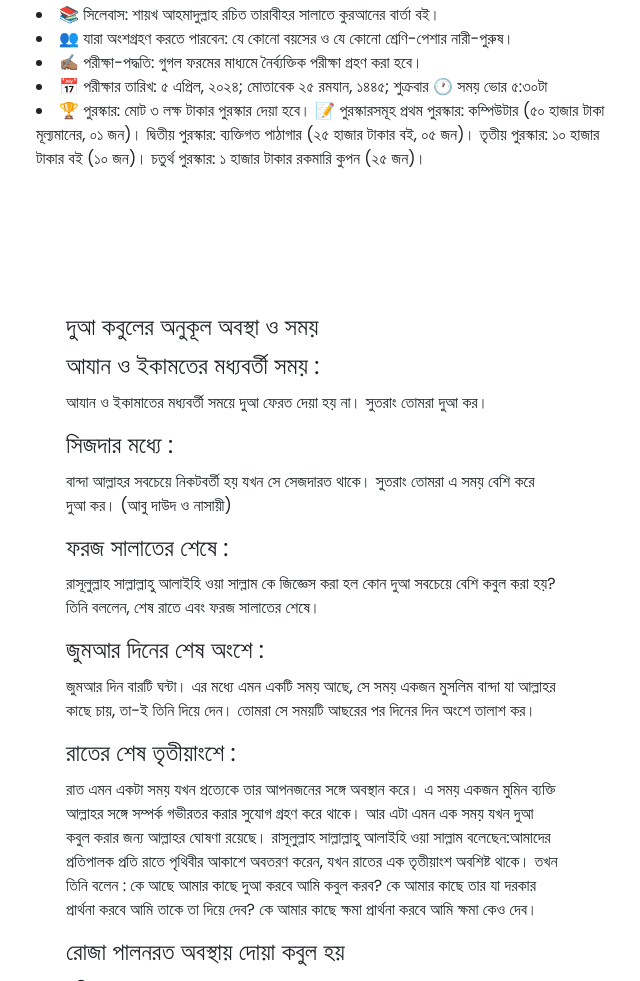
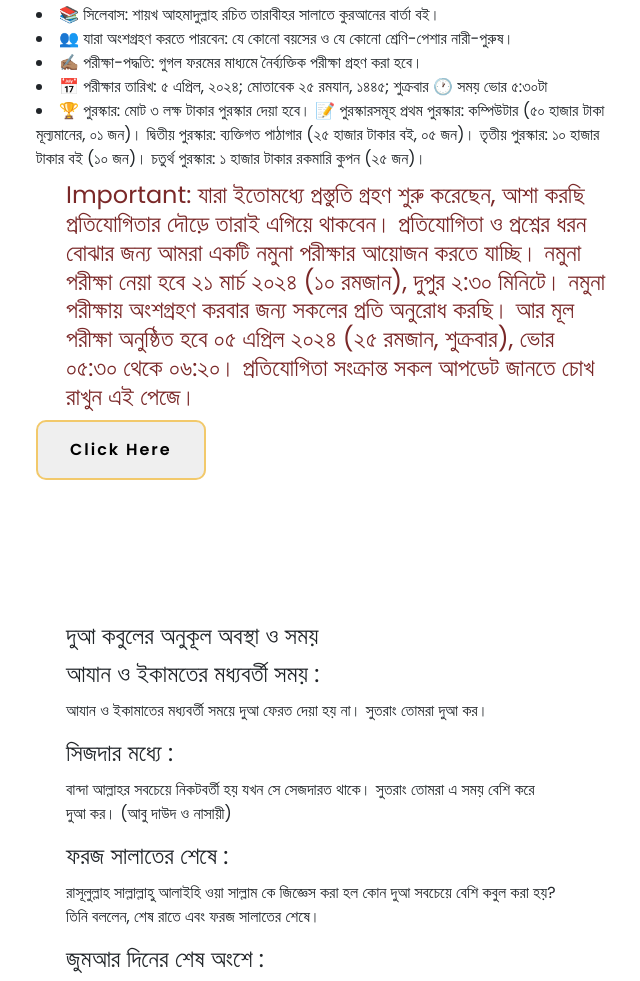
Before and after one commit to afrainakhter/HAbook, a plain HTML site: page dua.html in a window 1280 px wide. Shown: the part 1585-2566 px from the top of the page, without its empty margins (50-690 px from the left). Drawn offline with nearby package versions, Linux system fonts and the light colour scheme.

Commit message:
addnewthings

```diff
--- a/dua.html
+++ b/dua.html
@@ -100,6 +100,20 @@
           পুরস্কার: ১০ হাজার টাকার বই (১০ জন)। চতুর্থ পুরস্কার: ১ হাজার টাকার
           রকমারি কুপন (২৫ জন)।
         </li>
+        <h4 style="color: rgb(122, 40, 40)">
+          Important: যারা ইতোমধ্যে প্রস্তুতি গ্রহণ শুরু করেছেন, আশা করছি
+          প্রতিযোগিতার দৌড়ে তারাই এগিয়ে থাকবেন। প্রতিযোগিতা ও প্রশ্নের ধরন বোঝার
+          জন্য আমরা একটি নমুনা পরীক্ষার আয়োজন করতে যাচ্ছি। নমুনা পরীক্ষা নেয়া
+          হবে ২১ মার্চ ২০২৪ (১০ রমজান), দুপুর ২:৩০ মিনিটে। নমুনা পরীক্ষায়
+          অংশগ্রহণ করবার জন্য সকলের প্রতি অনুরোধ করছি। আর মূল পরীক্ষা অনুষ্ঠিত
+          হবে ০৫ এপ্রিল ২০২৪ (২৫ রমজান, শুক্রবার), ভোর ০৫:৩০ থেকে ০৬:২০।
+          প্রতিযোগিতা সংক্রান্ত সকল আপডেট জানতে চোখ রাখুন এই পেজে।
+        </h4>
+        <div class="actionBtn">
+          <a href="https://www.facebook.com/ikw.info?mibextid=ZbWKwL"
+            ><button>Click Here</button></a
+          >
+        </div>
       </div>
     </div>
 
```
Also changed, not shown: book1.html (+6 -0 lines), book2.html (+9 -0 lines), 1 other file.
